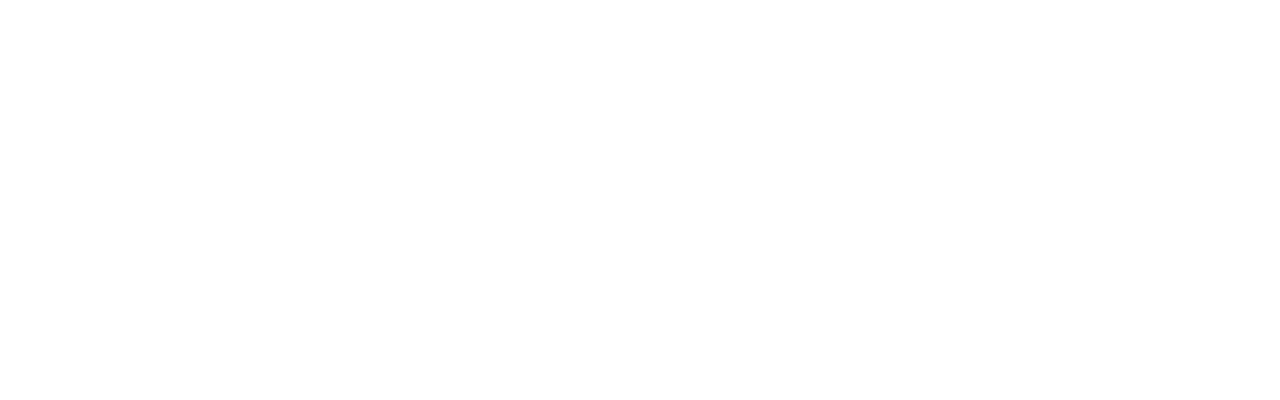
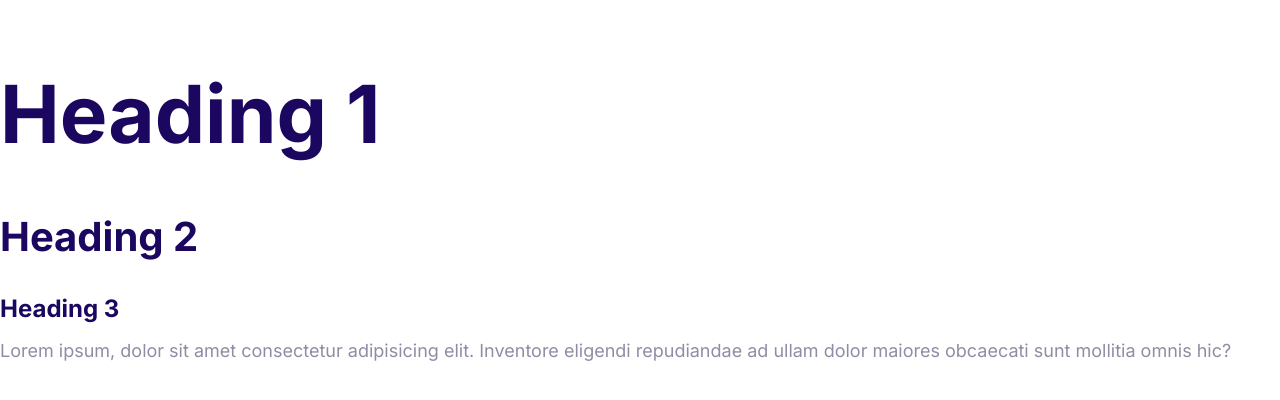
Before and after one commit to RakibulShezan/Demo-Hosting-Website-using-Raw-HTML-and-CSS, a plain HTML site: page index.html in a window 1280 px wide. Drawn offline with Linux system fonts and the light colour scheme.

Commit message:
Define the styles for the fonts.

```diff
--- a/css/styles.css
+++ b/css/styles.css
@@ -5,3 +5,53 @@
   --color-heading: #1b0760;
   --color-body: #918ca4;
 }
+
+html {
+  font-size: 62.5%;
+}
+
+body {
+  font-family: Inter, Arial, Arial, Helvetica, sans-serif;
+  font-size: 2.4rem;
+  line-height: 1.5;
+  color: var(--color-body);
+}
+
+h1,
+h2,
+h3 {
+  color: var(--color-heading);
+  margin-bottom: 1rem;
+}
+
+h1 {
+  font-size: 7rem;
+}
+h2 {
+  font-size: 4rem;
+}
+h3 {
+  font-size: 3rem;
+}
+
+p {
+  margin-top: 0;
+}
+
+@media screen and (min-width: 1024px) {
+  body {
+    font-size: 1.8rem;
+  }
+
+  h1 {
+    font-size: 8rem;
+  }
+
+  h2 {
+    font-size: 4rem;
+  }
+
+  h3 {
+    font-size: 2.4rem;
+  }
+}
--- a/index.html
+++ b/index.html
@@ -5,8 +5,23 @@
     <meta http-equiv="X-UA-Compatible" content="IE=edge" />
     <meta name="viewport" content="width=device-width, initial-scale=1.0" />
     <title>Document</title>
+    <link rel="preconnect" href="https://fonts.googleapis.com" />
+    <link rel="preconnect" href="https://fonts.gstatic.com" crossorigin />
+    <link
+      href="https://fonts.googleapis.com/css2?family=Inter:wght@400;700&display=swap"
+      rel="stylesheet"
+    />
     <link rel="stylesheet" href="css/normalize.css" />
     <link rel="stylesheet" href="css/styles.css" />
   </head>
-  <body></body>
+  <body>
+    <h1>Heading 1</h1>
+    <h2>Heading 2</h2>
+    <h3>Heading 3</h3>
+    <p>
+      Lorem ipsum, dolor sit amet consectetur adipisicing elit. Inventore
+      eligendi repudiandae ad ullam dolor maiores obcaecati sunt mollitia omnis
+      hic?
+    </p>
+  </body>
 </html>
```
